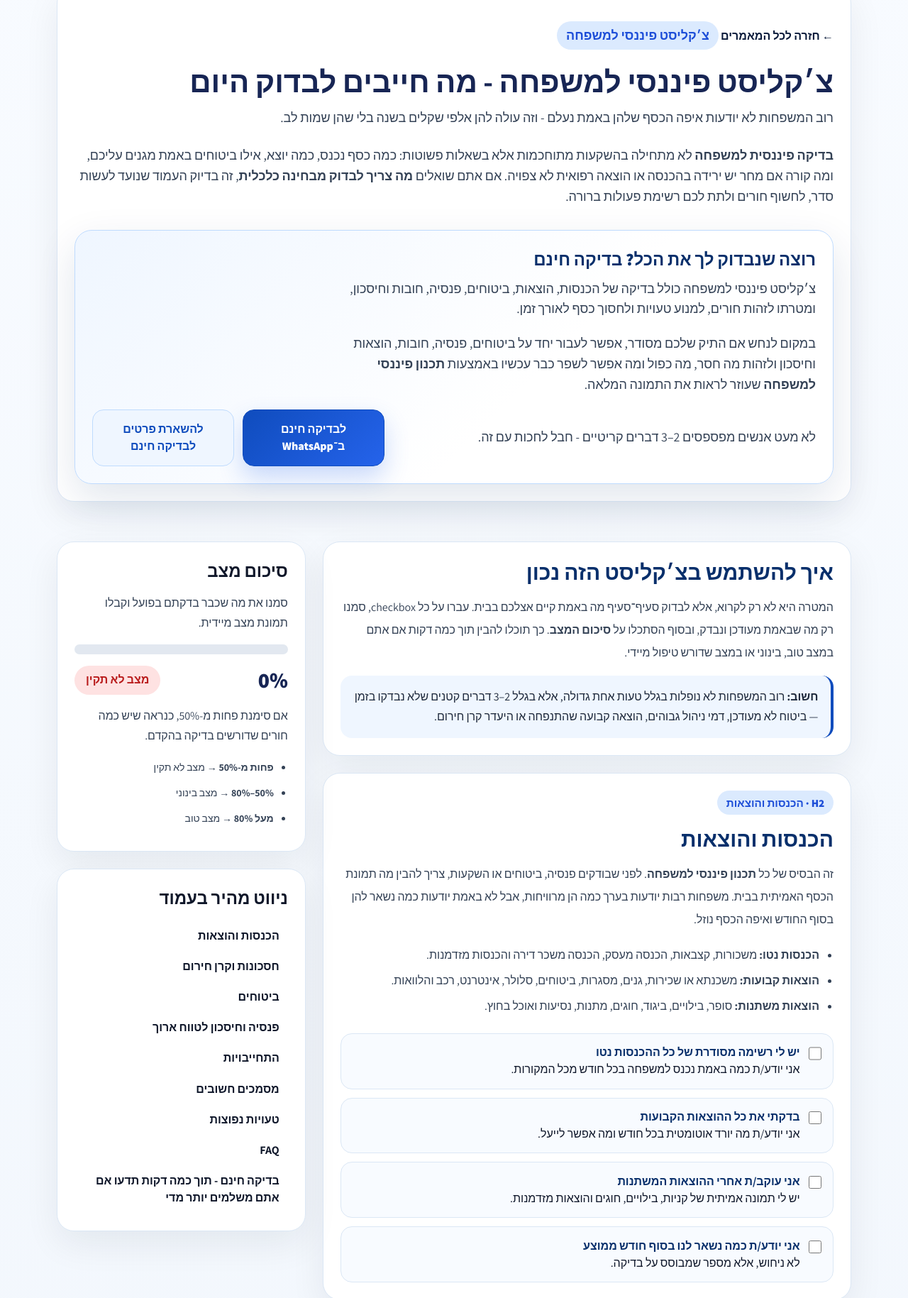
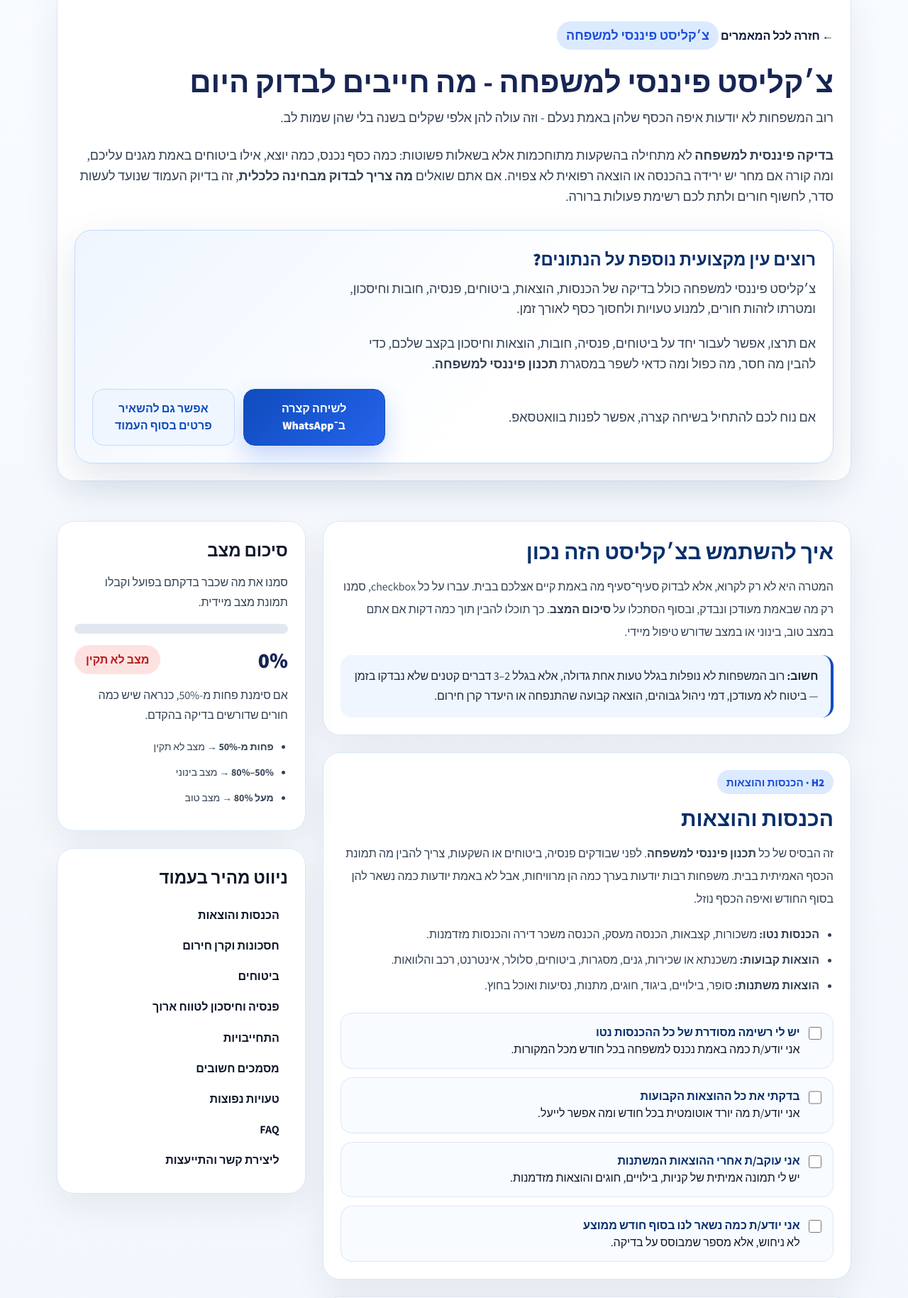
Before and after one commit to reginazaidler/vainzof, a plain HTML site: page financial-checklist-family.html in a window 1280 px wide. Shown: the part 182-2011 px from the top of the page at 71% size. Drawn offline with nearby package versions, Linux system fonts and the light colour scheme.

Commit message:
Tone down CTA language on financial checklist page

```diff
--- a/financial-checklist-family.html
+++ b/financial-checklist-family.html
@@ -579,13 +579,13 @@ gtag('config', 'G-EM8SYH542C');
         <p class="text-lg text-slate-700 leading-8 mb-6">רוב המשפחות לא יודעות איפה הכסף שלהן באמת נעלם - וזה עולה להן אלפי שקלים בשנה בלי שהן שמות לב.</p>
         <p class="text-lg text-slate-700 leading-8 mb-6"><strong>בדיקה פיננסית למשפחה</strong> לא מתחילה בהשקעות מתוחכמות אלא בשאלות פשוטות: כמה כסף נכנס, כמה יוצא, אילו ביטוחים באמת מגנים עליכם, ומה קורה אם מחר יש ירידה בהכנסה או הוצאה רפואית לא צפויה. אם אתם שואלים <strong>מה צריך לבדוק מבחינה כלכלית</strong>, זה בדיוק העמוד שנועד לעשות סדר, לחשוף חורים ולתת לכם רשימת פעולות ברורה.</p>
         <div class="inline-cta mt-8">
-          <h2 class="text-2xl font-extrabold mb-3">רוצה שנבדוק לך את הכל? בדיקה חינם</h2>
+          <h2 class="text-2xl font-extrabold mb-3">רוצים עין מקצועית נוספת על הנתונים?</h2>
           <p class="text-slate-700 leading-7 mb-5">צ׳קליסט פיננסי למשפחה כולל בדיקה של הכנסות, הוצאות, ביטוחים, פנסיה, חובות וחיסכון, ומטרתו לזהות חורים, למנוע טעויות ולחסוך כסף לאורך זמן.</p>
-          <p class="text-slate-700 leading-7 mb-5">במקום לנחש אם התיק שלכם מסודר, אפשר לעבור יחד על ביטוחים, פנסיה, חובות, הוצאות וחיסכון ולזהות מה חסר, מה כפול ומה אפשר לשפר כבר עכשיו באמצעות <strong>תכנון פיננסי למשפחה</strong> שעוזר לראות את התמונה המלאה.</p>
+          <p class="text-slate-700 leading-7 mb-5">אם תרצו, אפשר לעבור יחד על ביטוחים, פנסיה, חובות, הוצאות וחיסכון בקצב שלכם, כדי להבין מה חסר, מה כפול ומה כדאי לשפר במסגרת <strong>תכנון פיננסי למשפחה</strong>.</p>
           <div class="flex flex-col sm:flex-row gap-3 sm:items-center">
-            <p class="text-slate-700 leading-7 sm:basis-full">לא מעט אנשים מפספסים 2–3 דברים קריטיים - חבל לחכות עם זה.</p>
-            <a href="https://wa.me/972524520222?text=%D7%94%D7%99%D7%99%20%D7%99%D7%95%D7%91%D7%9C%2C%20%D7%90%D7%A0%D7%99%20%D7%A8%D7%95%D7%A6%D7%94%20%D7%91%D7%93%D7%99%D7%A7%D7%94%20%D7%A4%D7%99%D7%A0%D7%A0%D7%A1%D7%99%D7%AA%20%D7%9C%D7%9E%D7%A9%D7%A4%D7%97%D7%94" target="_blank" rel="noopener noreferrer" class="btn-primary text-center">לבדיקה חינם ב־WhatsApp</a>
-            <a href="#lead-form" class="btn-outline text-center">להשארת פרטים לבדיקה חינם</a>
+            <p class="text-slate-700 leading-7 sm:basis-full">אם נוח לכם להתחיל בשיחה קצרה, אפשר לפנות בוואטסאפ.</p>
+            <a href="https://wa.me/972524520222?text=%D7%94%D7%99%D7%99%20%D7%99%D7%95%D7%91%D7%9C%2C%20%D7%90%D7%A0%D7%99%20%D7%A8%D7%95%D7%A6%D7%94%20%D7%91%D7%93%D7%99%D7%A7%D7%94%20%D7%A4%D7%99%D7%A0%D7%A0%D7%A1%D7%99%D7%AA%20%D7%9C%D7%9E%D7%A9%D7%A4%D7%97%D7%94" target="_blank" rel="noopener noreferrer" class="btn-primary text-center">לשיחה קצרה ב־WhatsApp</a>
+            <a href="#lead-form" class="btn-outline text-center">אפשר גם להשאיר פרטים בסוף העמוד</a>
           </div>
         </div>
       </div>
@@ -686,10 +686,9 @@ gtag('config', 'G-EM8SYH542C');
         </section>
 
         <section class="mid-cta text-right">
-          <h2 class="text-2xl font-extrabold mb-3">לא מעט אנשים מפספסים 2–3 דברים קריטיים</h2>
-          <p class="text-slate-700 leading-8 mb-5">בדרך כלל אלה לא דברים "גדולים" שנראים לעין, אלא שילוב של ביטוח לא מדויק, דמי ניהול לא תחרותיים, הוצאה קבועה שהתנפחה או מסמך שלא עודכן. בדיקה מקצועית אחת יכולה לחסוך כסף וגם למנוע טעויות יקרות בעתיד.</p>
-          <p class="text-slate-700 leading-7 mb-5">בדרך כלל דווקא 2–3 נקודות קטנות יוצרות את רוב הנזק: כפל ביטוחי, דמי ניהול גבוהים או הוצאה חודשית שלא שמים לב אליה.</p>
-          <a href="https://wa.me/972524520222?text=%D7%94%D7%99%D7%99%20%D7%99%D7%95%D7%91%D7%9C%2C%20%D7%90%D7%A0%D7%99%20%D7%A8%D7%95%D7%A6%D7%94%20%D7%A9%D7%AA%D7%A2%D7%91%D7%95%D7%A8%20%D7%90%D7%99%D7%AA%D7%99%20%D7%A2%D7%9C%20%D7%94%D7%A6%D7%B3%D7%A7%D7%9C%D7%99%D7%A1%D7%98%20%D7%94%D7%A4%D7%99%D7%A0%D7%A0%D7%A1%D7%99" target="_blank" rel="noopener noreferrer" class="btn-primary inline-flex">בדיקה חינם - תוך כמה דקות תדעו אם אתם משלמים יותר מדי</a>
+          <h2 class="text-2xl font-extrabold mb-3">נקודה למחשבה לפני שממשיכים</h2>
+          <p class="text-slate-700 leading-8 mb-5">ברוב המשפחות הפערים הגדולים נובעים דווקא מ-2–3 סעיפים קטנים שלא עודכנו בזמן: כפל ביטוחי, דמי ניהול גבוהים או הוצאה קבועה שגדלה בשקט.</p>
+          <p class="text-slate-700 leading-7">כדאי לעצור כאן לדקה, לסמן מה כבר בדקתם, ואז להמשיך הלאה בצ׳קליסט עם תמונה ברורה יותר.</p>
         </section>
 
         <section id="pension" class="checklist-card">
@@ -786,8 +785,8 @@ gtag('config', 'G-EM8SYH542C');
         </section>
 
         <section id="lead-form" class="contact-card">
-          <h2 class="text-3xl font-black mb-4">רוצה שנבדוק לך את הכל? בדיקה חינם</h2>
-          <p class="text-slate-700 leading-8 mb-6">אם במהלך הקריאה הבנת שיש סעיפים שלא בדקת, שזה בדיוק הזמן לעצור ולעשות סדר. אפשר להשאיר פרטים לבדיקה ראשונית או לקפוץ ישר ל־WhatsApp כדי לעבור על הכל ביחד.</p>
+          <h2 class="text-3xl font-black mb-4">רוצים להתייעץ אחרי שעברתם על הצ׳קליסט?</h2>
+          <p class="text-slate-700 leading-8 mb-6">אם במהלך הקריאה עלו שאלות או אזורים שתרצו לבדוק לעומק, אפשר להשאיר פרטים לשיחה מסודרת או לפנות ישירות ב־WhatsApp. בלי לחץ — רק אם זה רלוונטי לכם.</p>
           <form class="contact-form" action="https://formspree.io/f/mayvlzda" method="POST">
             <div class="contact-form__field">
               <label for="checklist-name">שם מלא</label>
@@ -805,10 +804,10 @@ gtag('config', 'G-EM8SYH542C');
               <label for="checklist-message">מה הכי מדאיג אותך היום?</label>
               <textarea id="checklist-message" name="message" placeholder="למשל: ביטוחים, פנסיה, הוצאות, חובות או חיסכון"></textarea>
             </div>
-            <button type="submit" class="btn-primary">השאירו פרטים לבדיקה חינם</button>
+            <button type="submit" class="btn-primary">השאירו פרטים לשיחה</button>
           </form>
           <div class="checklist-contact-actions">
-            <a href="https://wa.me/972524520222?text=%D7%94%D7%99%D7%99%20%D7%99%D7%95%D7%91%D7%9C%2C%20%D7%A8%D7%90%D7%99%D7%AA%D7%99%20%D7%90%D7%AA%20%D7%94%D7%A6%D7%B3%D7%A7%D7%9C%D7%99%D7%A1%D7%98%20%D7%94%D7%A4%D7%99%D7%A0%D7%A0%D7%A1%D7%99%20%D7%95%D7%90%D7%A0%D7%99%20%D7%A8%D7%95%D7%A6%D7%94%20%D7%91%D7%93%D7%99%D7%A7%D7%94" target="_blank" rel="noopener noreferrer" class="btn-outline text-center">לבדיקה חינם ב־WhatsApp</a>
+            <a href="https://wa.me/972524520222?text=%D7%94%D7%99%D7%99%20%D7%99%D7%95%D7%91%D7%9C%2C%20%D7%A8%D7%90%D7%99%D7%AA%D7%99%20%D7%90%D7%AA%20%D7%94%D7%A6%D7%B3%D7%A7%D7%9C%D7%99%D7%A1%D7%98%20%D7%94%D7%A4%D7%99%D7%A0%D7%A0%D7%A1%D7%99%20%D7%95%D7%90%D7%A0%D7%99%20%D7%A8%D7%95%D7%A6%D7%94%20%D7%91%D7%93%D7%99%D7%A7%D7%94" target="_blank" rel="noopener noreferrer" class="btn-outline text-center">לשיחה קצרה ב־WhatsApp</a>
             <a href="tel:0524520222" class="btn-outline text-center">לשיחה קצרה עם יובל</a>
           </div>
         </section>
@@ -844,7 +843,7 @@ gtag('config', 'G-EM8SYH542C');
             <a href="#documents">מסמכים חשובים</a>
             <a href="#mistakes">טעויות נפוצות</a>
             <a href="#faq">FAQ</a>
-            <a href="#lead-form">בדיקה חינם - תוך כמה דקות תדעו אם אתם משלמים יותר מדי</a>
+            <a href="#lead-form">ליצירת קשר והתייעצות</a>
           </nav>
         </div>
 
@@ -873,7 +872,7 @@ gtag('config', 'G-EM8SYH542C');
       <a href="#documents">מסמכים חשובים</a>
       <a href="#mistakes">טעויות נפוצות</a>
       <a href="#faq">FAQ</a>
-      <a href="#lead-form">בדיקה חינם - תוך כמה דקות תדעו אם אתם משלמים יותר מדי</a>
+      <a href="#lead-form">ליצירת קשר והתייעצות</a>
     </nav>
   </div>
 </div>
```
